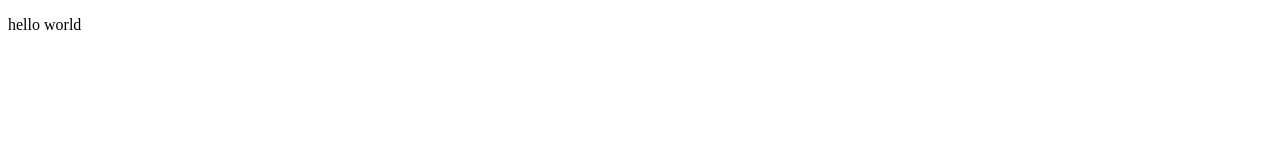
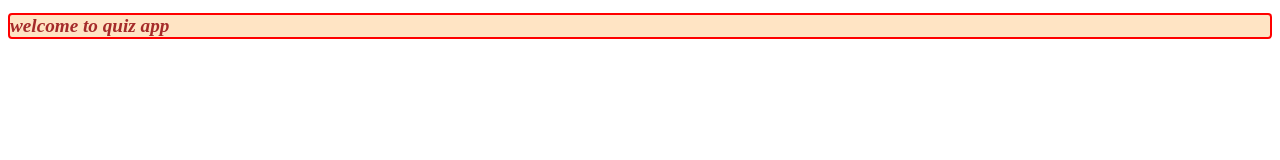
Before and after one commit to vinayak8088/quiz-app, a plain HTML site: page index.html in a window 1280 px wide. Drawn offline with Linux system fonts and the light colour scheme.

Commit message:
add basic sytles

```diff
--- a/index.html
+++ b/index.html
@@ -4,8 +4,20 @@
     <meta charset="UTF-8">
     <meta name="viewport" content="width=device-width, initial-scale=1.0">
     <title>Document</title>
+    <style>
+        .e{
+            font-size: larger;
+            color: brown;
+            background-color: bisque;
+            font-family: 'Times New Roman', Times, serif;
+            font-style: italic;
+            border: 2px solid red;
+            border-radius: 4px;
+
+        }
+    </style>
 </head>
 <body>
-     <p>hello world</p>
+     <h1 class="e">welcome to quiz app</h1>
 </body>
 </html>
```
